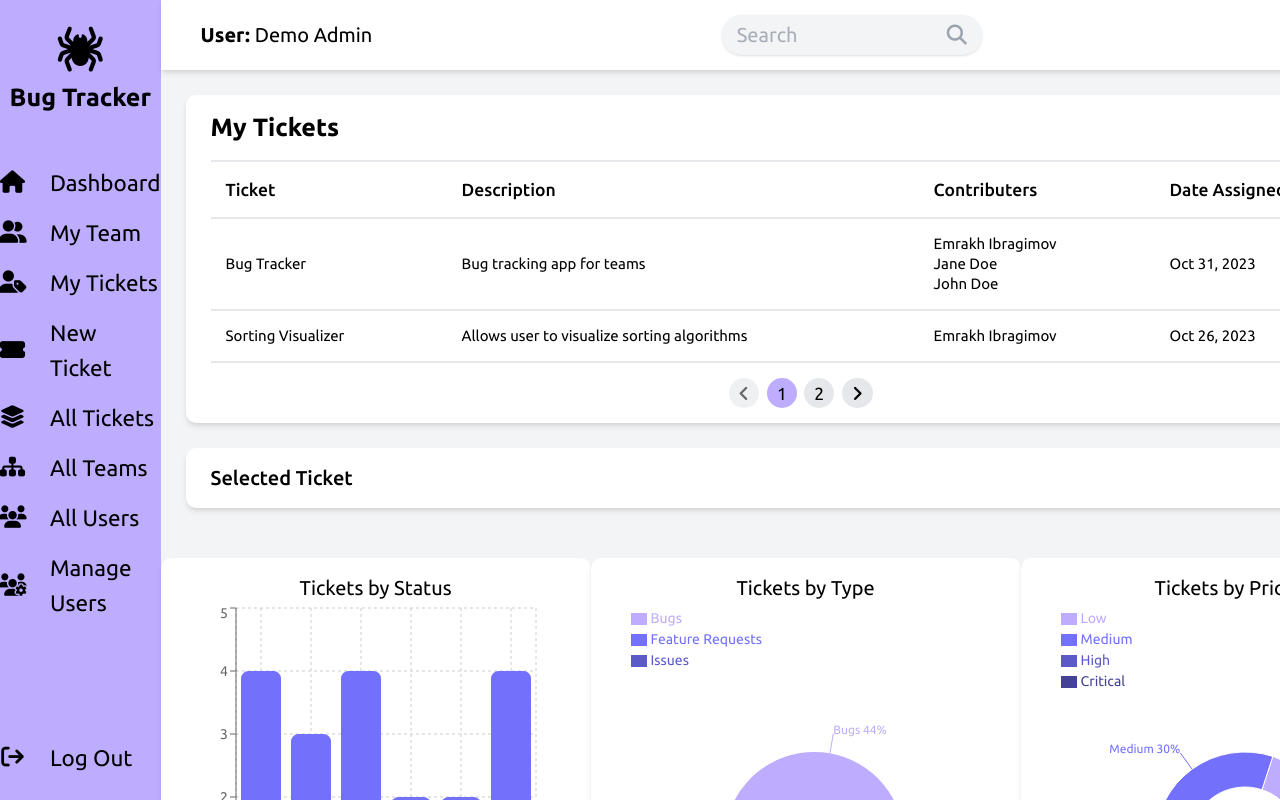
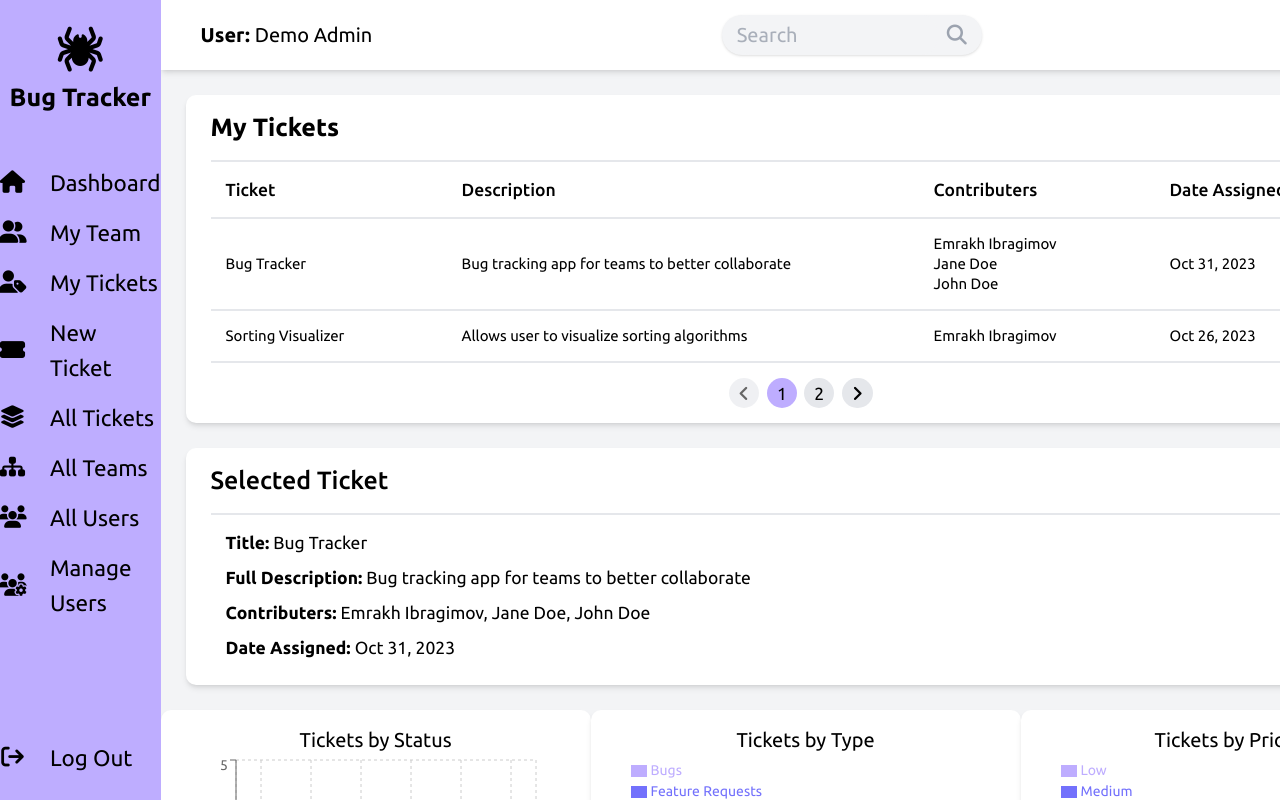
Before and after one commit to emrah-i/BugTracker, a React (Create React App) app in the folder frontend/: page / in a window 1280 px wide. Shown: the top 800 px of the page. Built offline with nearby package versions, Linux system fonts and the light colour scheme.

Commit message:
Finished dashboard outline

```diff
--- a/frontend/src/components/charts.jsx
+++ b/frontend/src/components/charts.jsx
@@ -28,7 +28,7 @@ const bugs_array = Object(data).map((element)=>{return element.Tickets})
 const max = Math.max(...bugs_array) + 1
 
 function Charts() {
-    return (<div className='flex items-center justify-evenly my-5'>
+    return (<div className='flex items-center justify-evenly mt-5 mb-10'>
                 <div className='dashboard-chart'>
                     <label>Tickets by Status</label>
                     <BarChart
--- a/frontend/src/components/dashboard.jsx
+++ b/frontend/src/components/dashboard.jsx
@@ -22,7 +22,7 @@ function Dashboard() {
                         <tbody>
                             <tr className="table-row-parent">
                                 <td>Bug Tracker</td>
-                                <td>Bug tracking app for teams</td>
+                                <td>Bug tracking app for teams to better collaborate</td>
                                 <td className="flex flex-col">
                                     <p>Emrakh Ibragimov</p>
                                     <p>Jane Doe</p>
@@ -47,9 +47,12 @@ function Dashboard() {
                         <button type="button" className="text-sm rounded-full py-0.5 px-2 bg-gray-200"><i className="fa-solid fa-angle-right"></i></button>
                     </div>
                 </div>
-                <div className="bg-main-color shadow-md rounded-lg mb-5 mx-5 py-3 px-5">
-                    <p className="font-medium">Selected Ticket</p>
-
+                <div className="bg-main-color shadow-md rounded-lg mx-5 py-3 px-5">
+                    <p className="text-xl pb-3 mb-3 font-medium border-solid border-b-2 border-gray-200">Selected Ticket</p>
+                    <p className="text-sm px-3 my-2"><span className="font-semibold">Title:</span> Bug Tracker</p>
+                    <p className="text-sm px-3 my-2"><span className="font-semibold">Full Description:</span> Bug tracking app for teams to better collaborate</p>
+                    <p className="text-sm px-3 my-2"><span className="font-semibold">Contributers:</span> Emrakh Ibragimov, Jane Doe, John Doe</p>
+                    <p className="text-sm px-3 my-2"><span className="font-semibold">Date Assigned:</span> Oct 31, 2023</p>
                 </div>
                 <Charts />
             </div>)
--- a/frontend/src/components/home.jsx
+++ b/frontend/src/components/home.jsx
@@ -3,9 +3,9 @@ import { Outlet } from "react-router-dom";
 import TopNav from "./topnav";
 
 function Home() {
-    return (<div className="w-screen flex">
+    return (<div className="relative w-screen flex">
               <Nav />
-              <div className="w-full flex flex-col bg-gray-100 w-screen h-screen">
+              <div className="flex flex-col bg-gray-100 w-screen">
                 <TopNav />
                 <Outlet />
               </div>
--- a/frontend/src/components/nav.jsx
+++ b/frontend/src/components/nav.jsx
@@ -1,6 +1,6 @@
 
 function Nav() {
-    return(<nav className="flex flex-col items-center w-1/5 h-screen bg-third-color text-black custom-shadow py-5">
+    return(<nav className="flex flex-col items-center w-1/5 h-screen bg-third-color text-black py-5 top-0 sticky">
                 <i className="fa-solid fa-spider text-4xl mb-1"></i>
                 <p className="font-semibold text-xl">Bug Tracker</p>
                 <div className="flex flex-col items-start gap-3 mt-10 h-full text-lg">
--- a/frontend/src/components/topnav.jsx
+++ b/frontend/src/components/topnav.jsx
@@ -23,7 +23,7 @@ function TopNav() {
                 <button type="button"><i class="fa-solid fa-magnifying-glass"></i></button>
              </div>
              <div className="relative">
-                <button type="button" className="flex gap-2 items-center"  onClick={expandDropdown}><i className="flex items-center pointer-events-none text-xl bg-sec-color text-black h-min rounded-full py-0.5 px-2 fa-solid fa-user"></i><i class="flex items-center pointer-events-none fa-solid fa-angle-down duration-300" ref={dropdownArrow}></i></button>
+                <button type="button" className="flex gap-2 items-center"  onClick={expandDropdown}><i className="flex items-center pointer-events-none text-xl bg-third-color text-black h-min rounded-full py-0.5 px-2 fa-solid fa-user"></i><i class="flex items-center pointer-events-none fa-solid fa-angle-down duration-300" ref={dropdownArrow}></i></button>
                 <ul className="flex flex-col justify-between items-start text-sm absolute bg-black text-white rounded p-3 right-0 list-none pointer-events-none h-0 opacity-0 duration-300" ref={dropdownMenu}>
                     <p><a href="/profile">Profile</a></p>
                     <p><a href="/notifications">Notifications</a></p>
--- a/frontend/src/index.css
+++ b/frontend/src/index.css
@@ -19,10 +19,6 @@ body {
 
 .custom-transition {
   transition: all .4s ease;
-}
-
-.custom-shadow {
-  box-shadow: -.9rem 0 1rem .3rem black;
 }
 
 .table-heading td {
```
